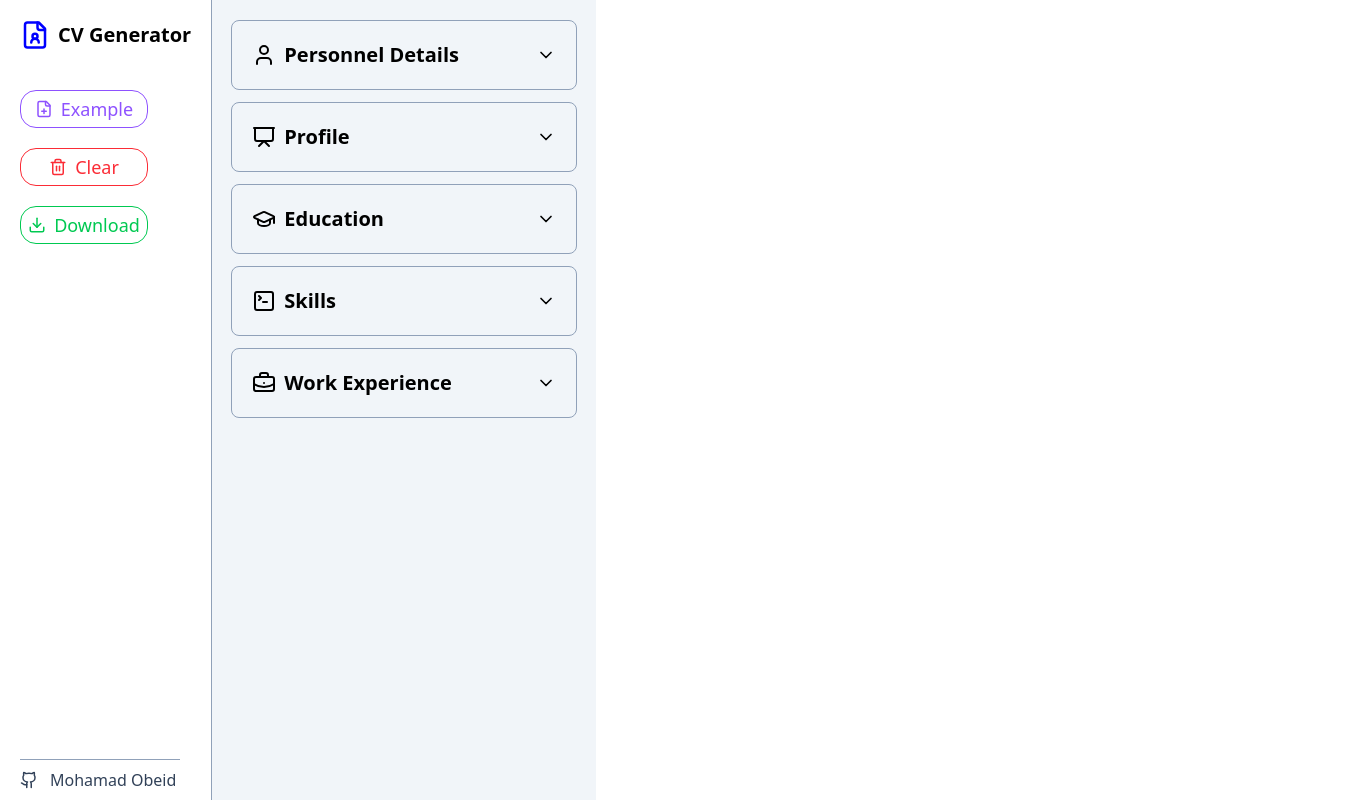
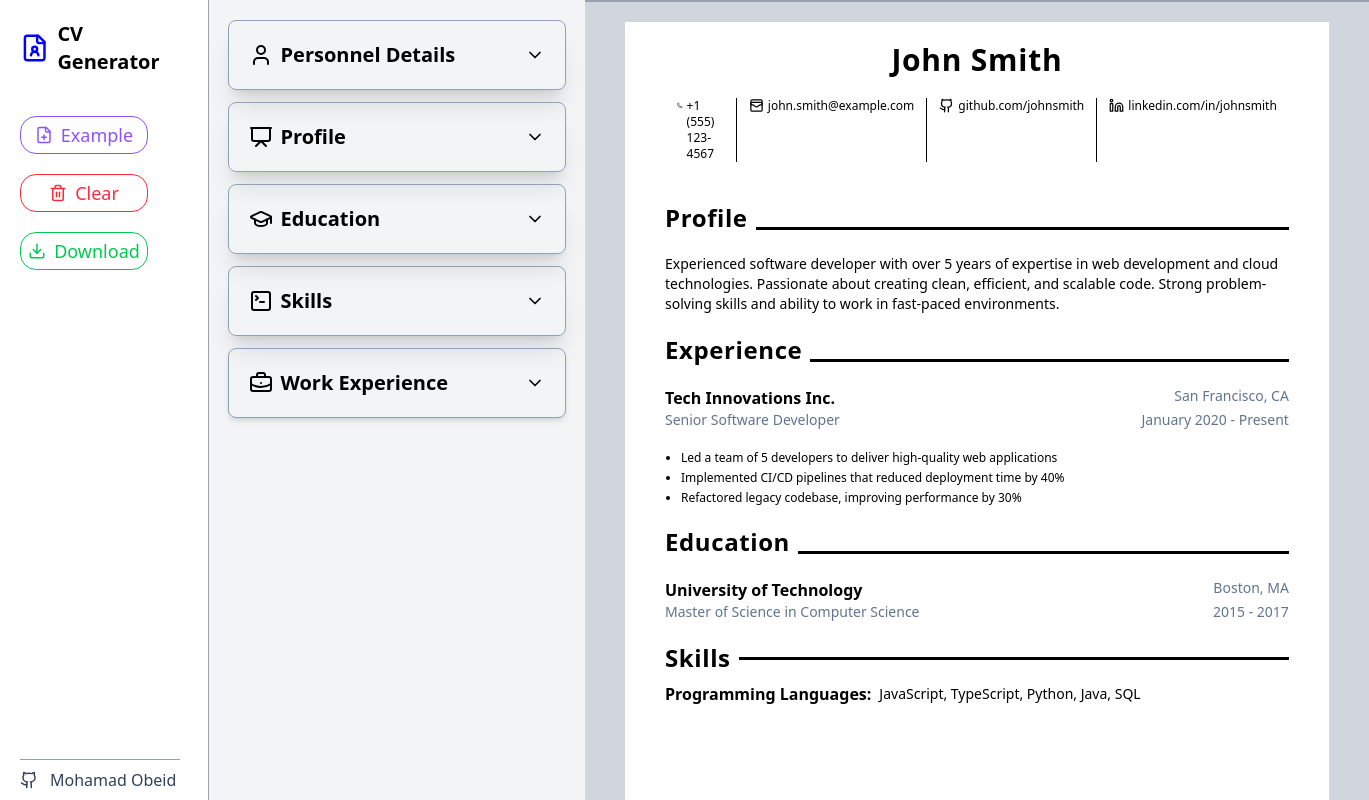
Before and after one commit to MohamadObeid9/cv-application, a React (Vite) app: page / in a window 1280 px wide. Shown: the top 800 px of the page, 1369 px wide, since content can reach past the window. Built offline with nearby package versions, Linux system fonts and the light colour scheme.

Commit message:
finish the final design

```diff
--- a/src/App.tsx
+++ b/src/App.tsx
@@ -1,7 +1,7 @@
-import { LucideLayers3 } from "lucide-react";
 import { BtnContainer } from "./components/BtnContainer";
 import { FormContainer } from "./components/FormContainer";
 import { GithubLink } from "./components/GithubLink";
+import { Preview } from "./components/Preview";
 
 const App = () => {
   return (
@@ -16,14 +16,7 @@ const App = () => {
         </div>
         <GithubLink style={"xl:hidden flex justify-center items-end"} />
       </div>
-      <LucideLayers3
-        className="m-5 lg:hidden"
-        size={25}
-        onClick={() => {
-          const nav = document.querySelector("#navBar");
-          nav?.classList.add("translate-x-0");
-        }}
-      />
+      <Preview />
     </div>
   );
 };
--- a/src/components/BtnContainer.tsx
+++ b/src/components/BtnContainer.tsx
@@ -2,7 +2,7 @@ import { FileUser, FilePlus, Download, Trash2, X } from "lucide-react";
 import { GithubLink } from "./GithubLink";
 export const BtnContainer = () => {
   return (
-    <div className="px-5 max-xl:sticky max-xl:top-0 flex flex-col xl:h-screen justify-between xl:border-r  border-slate-400  dark:border-slate-400 ">
+    <div className="px-5 max-xl:sticky  max-xl:top-0 flex flex-col xl:h-screen justify-between xl:border-r  border-gray-400  ">
       <div>
         <div className="flex justify-between items-center">
           <h1 className="text-xl font-semibold mt-5 mb-5 xl:mb-10 flex items-center gap-2">
@@ -11,7 +11,7 @@ export const BtnContainer = () => {
               strokeWidth={2}
               size={30}
               className="inline"
-            />{" "}
+            />
             CV Generator
           </h1>
           <X
@@ -23,13 +23,13 @@ export const BtnContainer = () => {
           />
         </div>
         <div className="flex xl:flex-col gap-1 xl:gap-5 ">
-          <button className="flex gap-2 xl:text-lg border w-28  xl:w-32 py-1 rounded-2xl items-center justify-center text-violet-500 hover:bg-violet-500 hover:text-white dark:border-violet-500">
+          <button className="flex gap-2 xl:text-lg border w-28  xl:w-32 py-1 rounded-2xl items-center justify-center text-violet-500 hover:bg-violet-500 hover:text-white">
             <FilePlus size={18} /> Example
           </button>
-          <button className="flex gap-2 xl:text-lg border w-28  xl:w-32 py-1  rounded-2xl items-center justify-center text-red-500 hover:bg-red-500 hover:text-white dark:border-red-500">
+          <button className="flex gap-2 xl:text-lg border w-28  xl:w-32 py-1  rounded-2xl items-center justify-center text-red-500 hover:bg-red-500 hover:text-white">
             <Trash2 size={18} /> Clear
           </button>
-          <button className="flex gap-2 xl:text-lg border w-28  xl:w-32 py-1 rounded-2xl items-center justify-center text-green-500 hover:bg-green-500 hover:text-white dark:border-green-500">
+          <button className="flex gap-2 xl:text-lg border w-28  xl:w-32 py-1 rounded-2xl items-center justify-center text-green-500 hover:bg-green-500 hover:text-white">
             <Download size={18} /> Download
           </button>
         </div>
--- a/src/components/Education.tsx
+++ b/src/components/Education.tsx
@@ -20,7 +20,7 @@ export const EducationDetails = () => {
     setOpen(open ? false : true);
   };
   return (
-    <div className="border px-5 rounded-lg w-[90%] border-slate-400">
+    <div className="border shadow-xl px-5 rounded-lg w-[90%] border-slate-400">
       {/* Header Section */}
       <div
         className={`flex justify-between items-center py-5 ${
--- a/src/components/Experience.tsx
+++ b/src/components/Experience.tsx
@@ -26,7 +26,7 @@ export const ExperienceDetails = () => {
     setOpenResponsibility(true);
   };
   return (
-    <div className="border px-5 rounded-lg w-[90%] border-slate-400">
+    <div className="border shadow-md px-5 rounded-lg w-[90%] border-slate-400">
       {/* Header Section */}
       <div
         className={`flex justify-between items-center py-5 ${
--- a/src/components/FormContainer.tsx
+++ b/src/components/FormContainer.tsx
@@ -6,7 +6,7 @@ import { Skills } from "./Skills";
 
 export const FormContainer = () => {
   return (
-    <div className="xl:bg-slate-100 flex flex-col max-xl:my-3 items-center gap-3  w-sm max-xl:py-2 max-xl:max-h-[75vh] overflow-auto">
+    <div className="xl:bg-gray-100 flex flex-col max-xl:my-3 items-center gap-3  w-sm max-xl:py-2 max-xl:max-h-[75vh] overflow-auto">
       <PersonnnelDetails />
       <Profile />
       <EducationDetails />
--- a/src/components/GithubLink.tsx
+++ b/src/components/GithubLink.tsx
@@ -7,7 +7,7 @@ export const GithubLink = ({ style }: props) => {
     <div className={style}>
       <a
         href="https://github.com/MohamadObeid9"
-        className="flex  items-center gap-3 text-slate-700 border-t w-40 py-2 hover:text-blue-500 border-slate-400 dark:border-slate-400"
+        className="flex  items-center gap-3 text-slate-700 border-t w-40 py-2 hover:text-blue-500 border-slate-400"
       >
         <Github size={18} /> Mohamad Obeid
       </a>
--- a/src/components/PersonnelDetails.tsx
+++ b/src/components/PersonnelDetails.tsx
@@ -7,7 +7,7 @@ export const PersonnnelDetails = () => {
     setExpended(expended ? false : true);
   };
   return (
-    <div className=" border px-5  rounded-lg mt-1 lg:mt-5 w-[90%] border-slate-400">
+    <div className=" border px-5  rounded-lg mt-1 lg:mt-5 w-[90%] border-slate-400 shadow-xl">
       {/* Header Section */}
       <div
         className={`flex justify-between items-center py-5 ${
--- /dev/null
+++ b/src/components/Preview.tsx
@@ -0,0 +1,123 @@
+import {
+  Github,
+  Linkedin,
+  LucideLayers3,
+  LucideWalletCards,
+  Phone,
+} from "lucide-react";
+import { useRef } from "react";
+export const Preview = () => {
+  const cvContainerRef = useRef<HTMLDivElement>(null);
+  const topBarRef = useRef<HTMLDivElement>(null);
+  const handleClick = () => {
+    const nav = document.querySelector("#navBar");
+    nav?.classList.add("translate-x-0");
+    topBarRef.current?.classList.remove("sticky");
+    cvContainerRef.current?.classList.remove("relative");
+  };
+  return (
+    <div
+      className="bg-gray-300 w-full min-h-screen relative"
+      ref={cvContainerRef}
+    >
+      <div
+        className="bg-gray-400 py-px  sticky top-0"
+        id="topBar"
+        ref={topBarRef}
+      >
+        <LucideLayers3
+          className="m-5 lg:hidden"
+          size={25}
+          onClick={handleClick}
+        />
+      </div>
+      <div className="bg-white min-w-1/3 h-screen mx-10 mt-5 mb-20 px-10 flex flex-col">
+        <h1 className="text-center font-bold text-3xl capitalize my-5 tracking-wide">
+          john Smith
+        </h1>
+        <div className="flex justify-center mb-10">
+          <div className="flex gap-1 text-xs px-3 border-r hover:text-blue-500">
+            <Phone size={15} />
+            <span>+1 (555) 123-4567</span>
+          </div>
+          <div className="flex gap-1 text-xs px-3 border-r hover:text-blue-500">
+            <LucideWalletCards size={15} />
+            <a href="john.smith@example.com">john.smith@example.com</a>
+          </div>
+          <div className="flex gap-1 text-xs px-3 border-r hover:text-blue-500">
+            <Github size={15} />
+            <a href="https://github.com/johnsmith">github.com/johnsmith</a>
+          </div>
+          <div className="flex gap-1 text-xs px-3 hover:text-blue-500">
+            <Linkedin size={15} />
+            <a href="https://linkedin.com/in/johnsmith">
+              linkedin.com/in/johnsmith
+            </a>
+          </div>
+        </div>
+        <div className="flex items-center">
+          <h1 className="font-bold text-2xl tracking-wide mr-2">Profile</h1>
+          <div className=" w-full border-b-3 mt-5"></div>
+        </div>
+        <div className="text-sm my-5">
+          Experienced software developer with over 5 years of expertise in web
+          development and cloud technologies. Passionate about creating clean,
+          efficient, and scalable code. Strong problem-solving skills and
+          ability to work in fast-paced environments.
+        </div>
+        <div className="flex items-center">
+          <h1 className="font-bold text-2xl tracking-wide mr-2">Experience</h1>
+          <div className=" w-full border-b-3 mt-5"></div>
+        </div>
+        <div>
+          <div className="flex justify-between mt-5">
+            <div className="font-bold">Tech Innovations Inc.</div>
+            <div className="text-slate-500 text-sm">San Francisco, CA</div>
+          </div>
+          <div className="flex justify-between">
+            <div className="text-slate-500 text-sm">
+              Senior Software Developer
+            </div>
+            <div className="text-slate-500 text-sm">January 2020 - Present</div>
+          </div>
+          <ul className="my-5 list-disc ml-4">
+            <li className="text-xs my-1 ">
+              Led a team of 5 developers to deliver high-quality web
+              applications
+            </li>
+            <li className="text-xs my-1">
+              Implemented CI/CD pipelines that reduced deployment time by 40%
+            </li>
+            <li className="text-xs my-1">
+              Refactored legacy codebase, improving performance by 30%
+            </li>
+          </ul>
+          <div className="flex items-center">
+            <h1 className="font-bold text-2xl tracking-wide mr-2">Education</h1>
+            <div className=" w-full border-b-3 mt-5"></div>
+          </div>
+          <div>
+            <div className="flex justify-between mt-5">
+              <div className="font-bold">University of Technology</div>
+              <div className="text-slate-500 text-sm">Boston, MA</div>
+            </div>
+            <div className="flex justify-between">
+              <div className="text-slate-500 text-sm">
+                Master of Science in Computer Science
+              </div>
+              <div className="text-slate-500 text-sm">2015 - 2017</div>
+            </div>
+          </div>
+          <div className="flex items-center">
+            <h1 className="font-bold text-2xl tracking-wide mr-2 mt-5">Skills</h1>
+            <div className=" w-full border-b-3 mt-5"></div>
+          </div>
+          <div className="flex gap-2 items-center my-2">
+           <div className="font-bold">Programming Languages:</div>
+           <div className="text-sm">JavaScript, TypeScript, Python, Java, SQL</div>
+          </div>
+        </div>
+      </div>
+    </div>
+  );
+};
--- a/src/components/Profile.tsx
+++ b/src/components/Profile.tsx
@@ -6,7 +6,7 @@ export const Profile = () => {
     setExpended(expended ? false : true);
   };
   return (
-    <div className=" border px-5 rounded-lg w-[90%] border-slate-400">
+    <div className="shadow-xl border px-5 rounded-lg w-[90%] border-slate-400">
       {/* Header Section */}
       <div
         className={`flex justify-between items-center py-5 ${
--- a/src/components/Skills.tsx
+++ b/src/components/Skills.tsx
@@ -20,7 +20,7 @@ export const Skills = () => {
     setOpen(open ? false : true);
   };
   return (
-    <div className="border px-5 rounded-lg w-[90%] border-slate-400">
+    <div className="border shadow-xl px-5 rounded-lg w-[90%] border-slate-400">
       {/* Header Section */}
       <div
         className={`flex justify-between items-center py-5 ${
```
